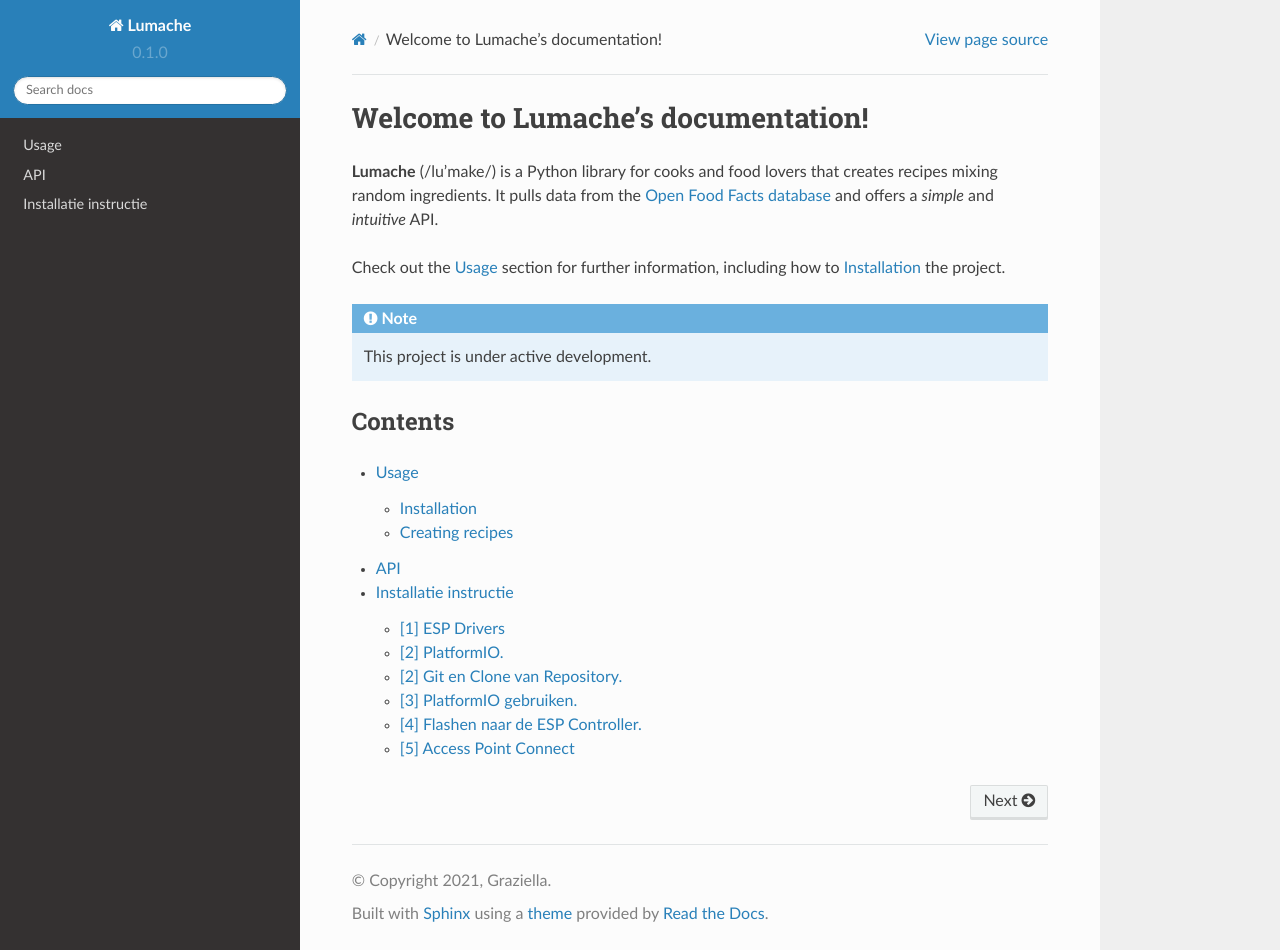
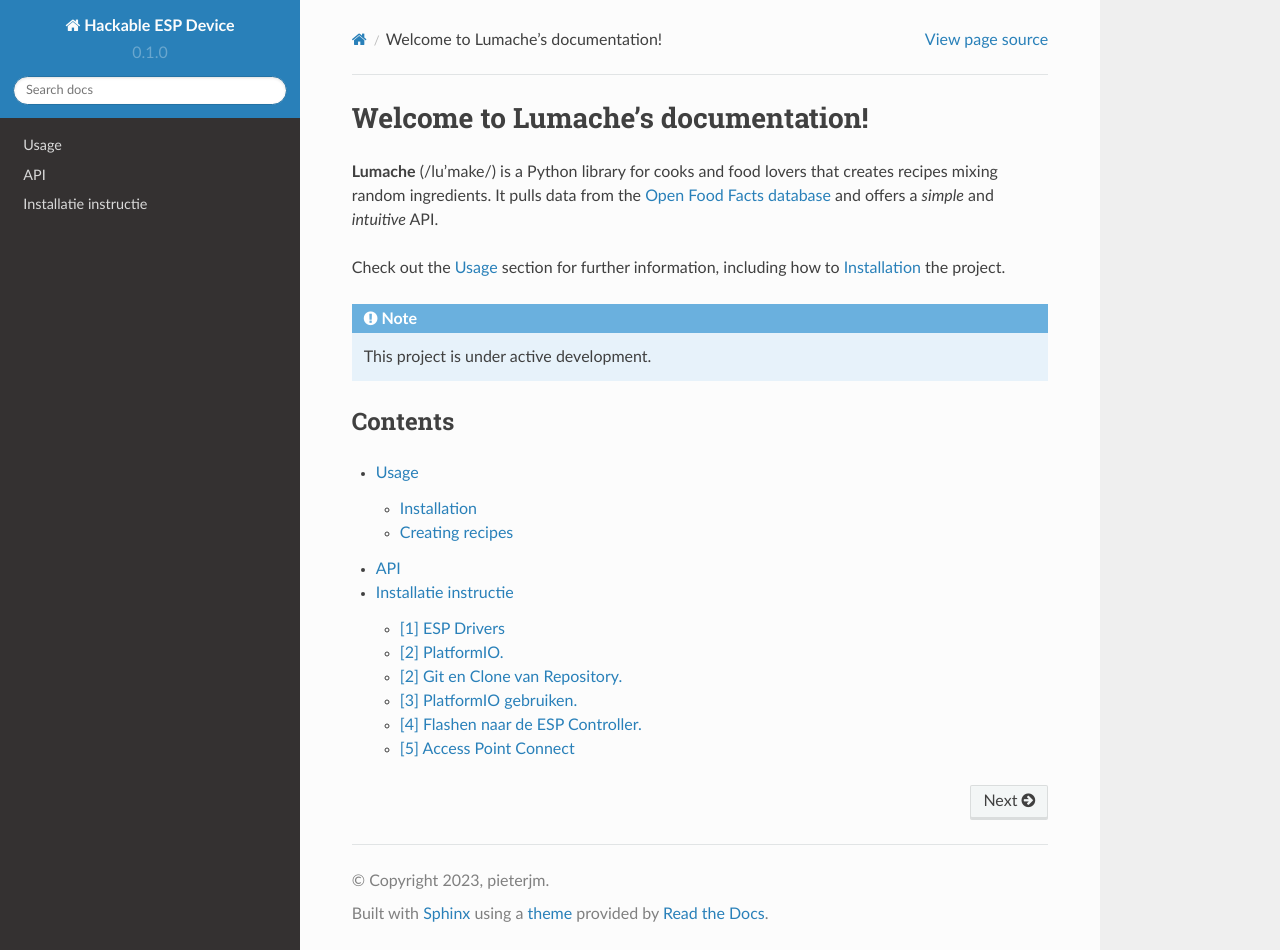
Before and after one commit to HollandCasino/Hackable-ESP-Device-v2, a Sphinx documentation site: the page built from docs/source/index.rst, in a window 1280 px wide and 950 px high. Built offline with Sphinx 7.4.7 and the Read the Docs theme 2.0.0, drawn with Linux system fonts in a browser that asks for light colours.

Commit message:
Update conf.py

```diff
--- a/docs/source/conf.py
+++ b/docs/source/conf.py
@@ -2,9 +2,9 @@
 
 # -- Project information
 
-project = 'Lumache'
-copyright = '2021, Graziella'
-author = 'Graziella'
+project = 'Hackable ESP Device'
+copyright = '2023, pieterjm'
+author = 'Cas Roozendaal'
 
 release = '0.1'
 version = '0.1.0'
```
